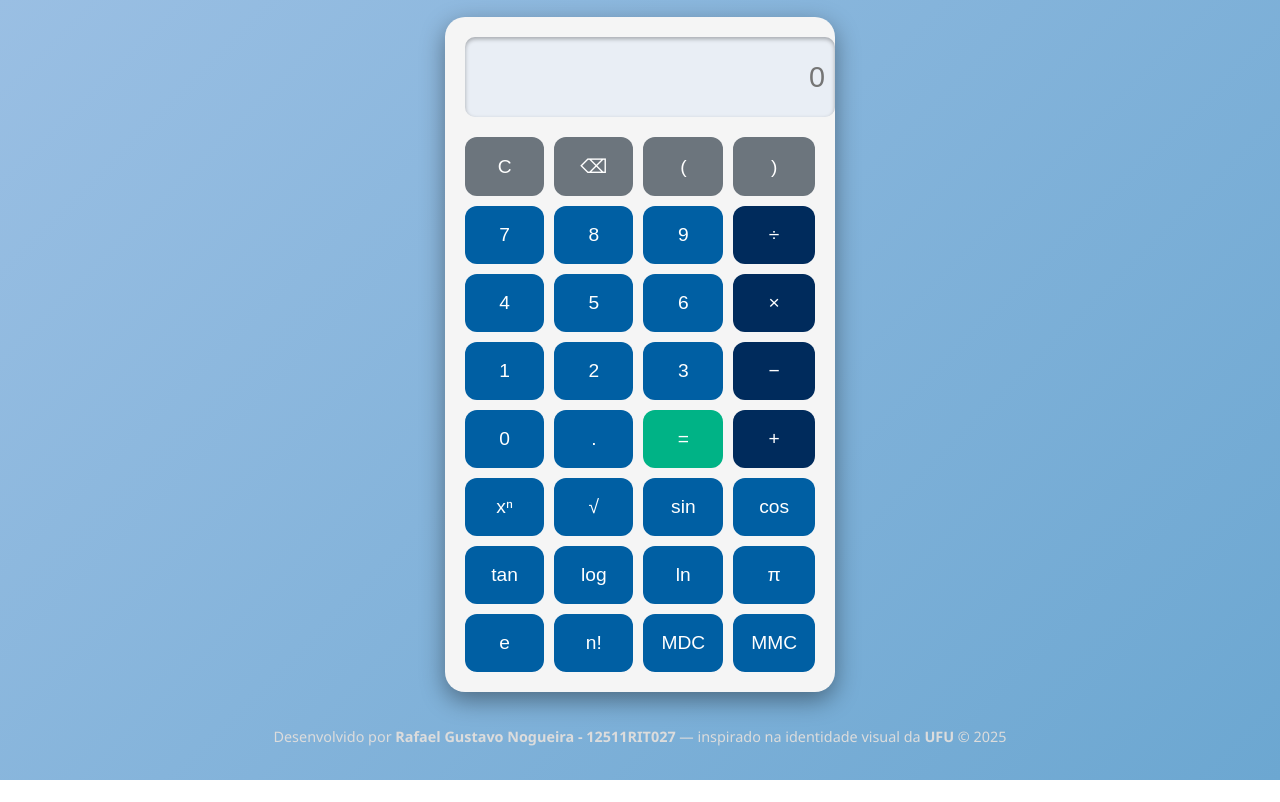
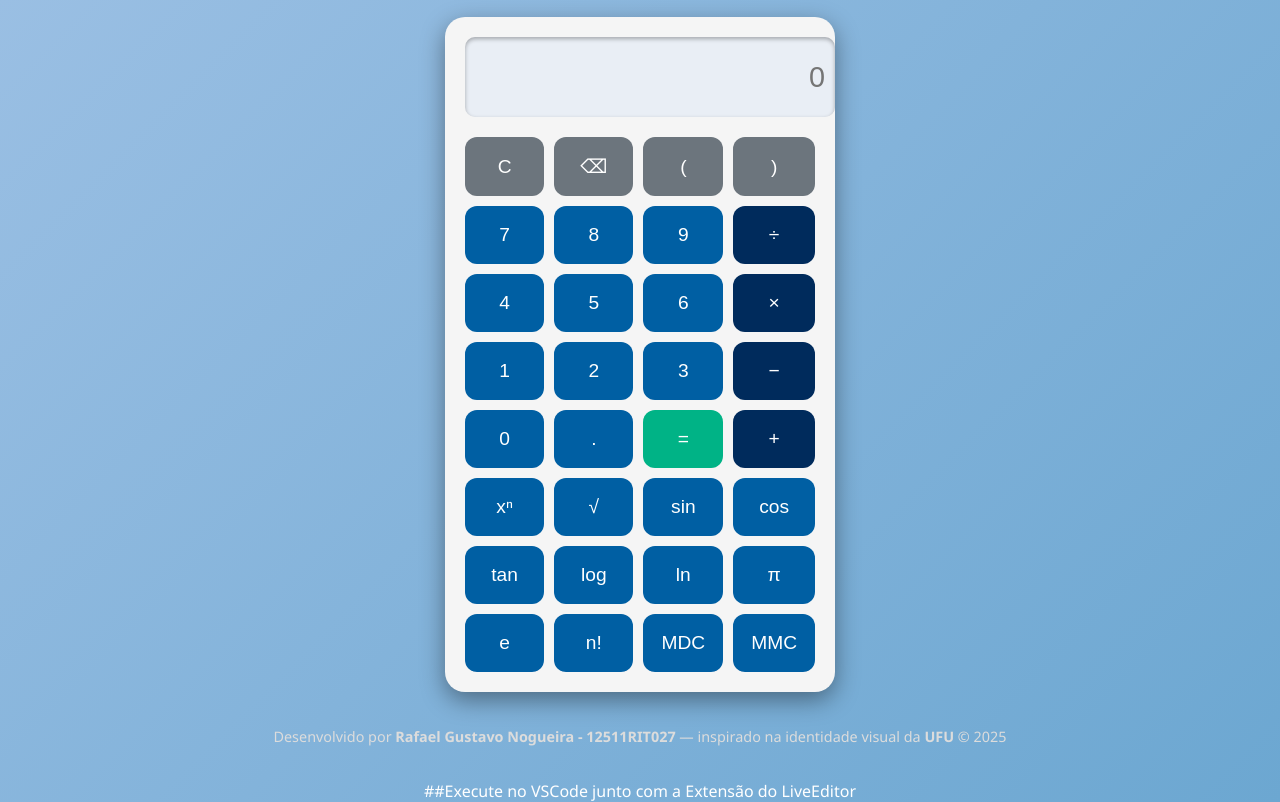
Before and after one commit to Rafael96Gusta/Projetos-Python, a plain HTML site: page Calculadora matematica/index.html in a window 1280 px wide. Shown: the part 92-894 px from the top of the page. Before the commit the page ends 872 px from the top, so only its background shows below. Drawn offline with Linux system fonts and the light colour scheme.

Commit message:
Update index.html

```diff
--- a/Calculadora matematica/index.html
+++ b/Calculadora matematica/index.html
@@ -70,6 +70,8 @@
     <p>Desenvolvido por <strong>Rafael Gustavo Nogueira - 12511RIT027</strong> — inspirado na identidade visual da <strong>UFU</strong> © 2025</p>
   </footer>
 
+  ##Execute no VSCode junto com a Extensão do LiveEditor
+
   <script src="script.js"></script>
 </body>
 </html>
```
